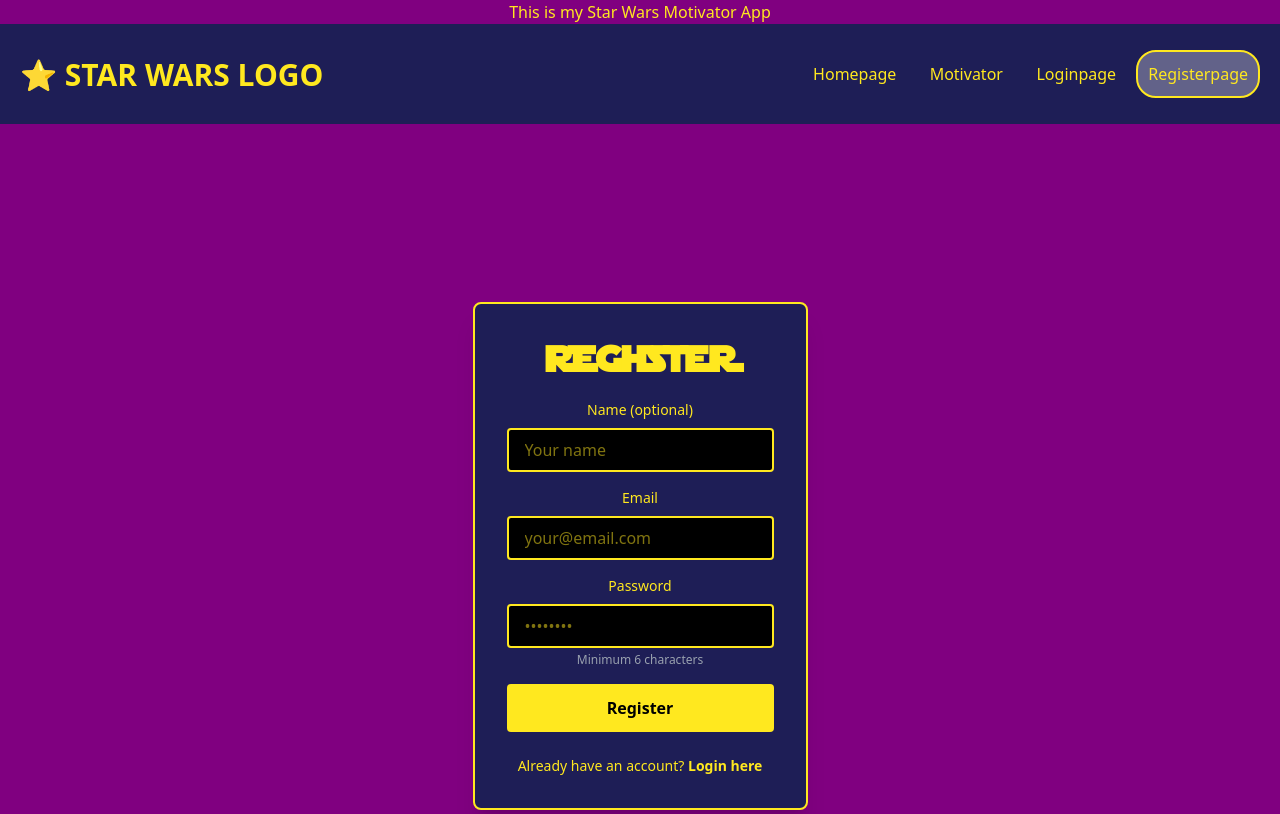
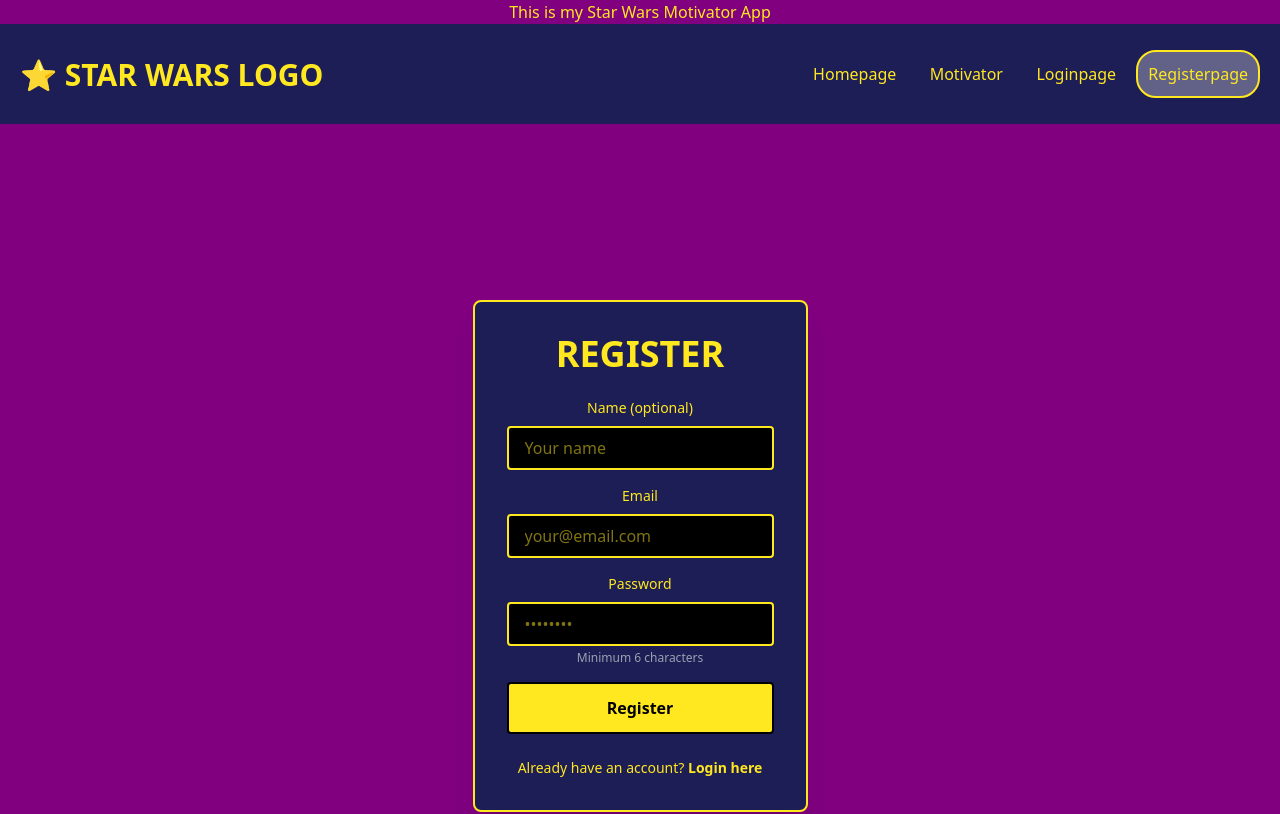
Before and after one commit to laurent-Valq/starwars-motivator, a Next.js app: page /register in a window 1280 px wide. Shown: the top 814 px of the page. Built offline with nearby package versions, Linux system fonts and the light colour scheme.

Commit message:
Improve auth forms styling - Remove star-wars-font from titles for better readability - Add black borders to login and register buttons - Polish overall form design

```diff
--- a/src/app/(auth)/login/page.tsx
+++ b/src/app/(auth)/login/page.tsx
@@ -40,7 +40,7 @@
   return (
     <div className="min-h-screen flex items-center justify-center text-[#FFE81F]">
       <div className="w-full max-w-md p-8 space-y-6 bg-[#1e1e56] rounded-lg shadow-xl border-2 border-[#FFE81F]">
-        <h1 className="text-4xl font-bold text-center star-wars-font">
+        <h1 className="text-4xl font-bold text-center">
           LOGIN
         </h1>
 
@@ -82,7 +82,7 @@
           <button
             type="submit"
             disabled={loading}
-            className="w-full py-3 bg-[#FFE81F] text-black font-bold rounded hover:bg-yellow-300 transition-colors disabled:opacity-50 disabled:cursor-not-allowed"
+            className="w-full py-3 bg-[#FFE81F] text-black font-bold rounded hover:bg-yellow-300 transition-colors disabled:opacity-50 disabled:cursor-not-allowed border-2 border-black"
           >
             {loading ? "Logging in..." : "Login"}
           </button>
--- a/src/app/(auth)/register/page.tsx
+++ b/src/app/(auth)/register/page.tsx
@@ -42,7 +42,7 @@
   return (
     <div className="min-h-screen flex items-center justify-center text-[#FFE81F]">
       <div className="w-full max-w-md p-8 space-y-6 bg-[#1e1e56] rounded-lg shadow-xl border-2 border-[#FFE81F]">
-        <h1 className="text-4xl font-bold text-center star-wars-font">
+        <h1 className="text-4xl font-bold text-center">
           REGISTER
         </h1>
 
@@ -100,7 +100,7 @@
           <button
             type="submit"
             disabled={loading}
-            className="w-full py-3 bg-[#FFE81F] text-black font-bold rounded hover:bg-yellow-300 transition-colors disabled:opacity-50 disabled:cursor-not-allowed"
+            className="w-full py-3 bg-[#FFE81F] text-black font-bold rounded hover:bg-yellow-300 transition-colors disabled:opacity-50 disabled:cursor-not-allowed border-2 border-black"
           >
             {loading ? "Creating account..." : "Register"}
           </button>
```
